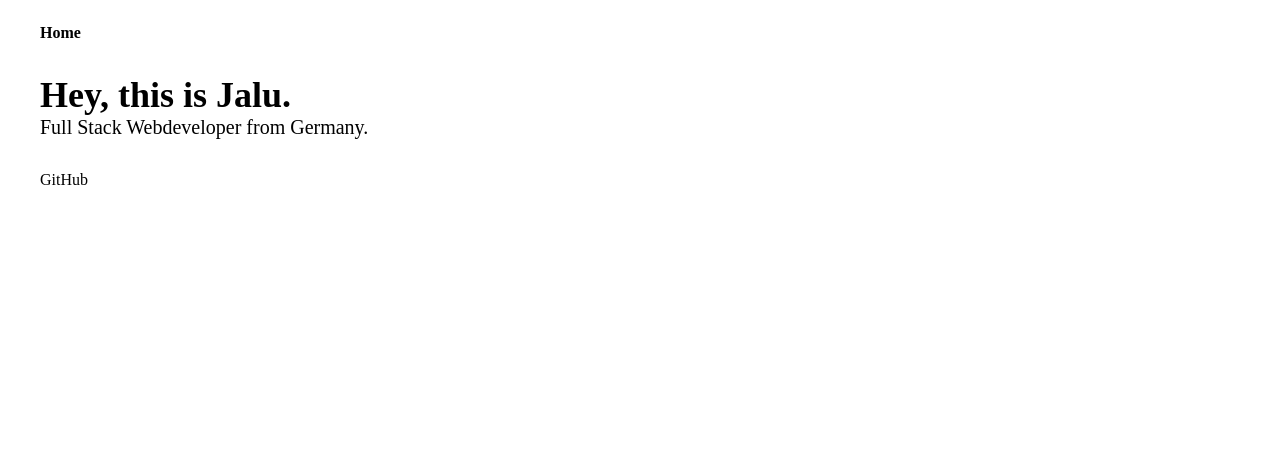
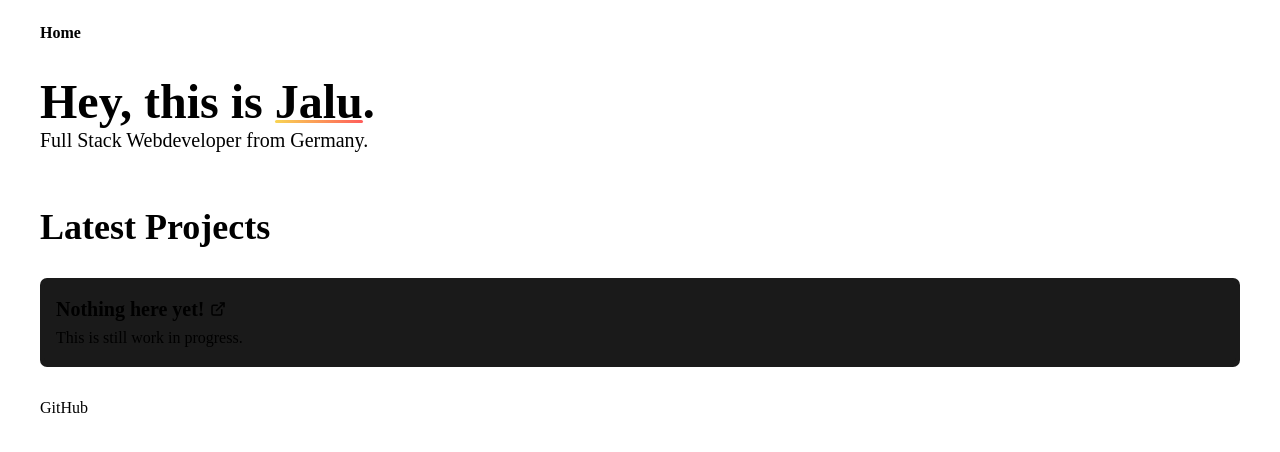
Before and after one commit to qysp/jalu.dev, a Next.js app: page / in a window 1280 px wide. Shown: the top 452 px of the page. Built offline with nearby package versions, Linux system fonts and the light colour scheme.

Commit message:
more gradients and an empty project list

```diff
--- a/components/Container.tsx
+++ b/components/Container.tsx
@@ -19,7 +19,7 @@ const Container: FC<ContainerProps> = ({ children, ...customMeta }) => {
     const meta: Meta = {
         title: 'Hey, this is Jalu 👋',
         description: 'Full Stack Webdeveloper from Germany.',
-        image: url('/images/preview_image.jpg'),
+        image: url('/images/avatar.jpg'),
         ...customMeta,
     };
 
--- a/components/ExternalLink.tsx
+++ b/components/ExternalLink.tsx
@@ -1,19 +1,54 @@
 import Anchor from '@/shared/common/Anchor';
+import styled from '@emotion/styled';
 import { FC } from 'react';
+
+// Tabler Icon
+export const externalLinkIcon = (
+    <svg
+        xmlns="http://www.w3.org/2000/svg"
+        width="18"
+        height="18"
+        viewBox="0 0 24 24"
+        strokeWidth="2"
+        stroke="currentColor"
+        fill="none"
+        strokeLinecap="round"
+        strokeLinejoin="round"
+    >
+        <path stroke="none" d="M0 0h24v24H0z" fill="none" />
+        <path
+            d="M11 7h-5a2 2 0 0 0 -2 2v9a2 2 0 0 0 2 2h9a2 2 0 0 0 2 -2v-5"
+        />
+        <line x1="10" y1="14" x2="20" y2="4" />
+        <polyline points="15 4 20 4 20 9" />
+    </svg>
+);
 
 export type ExternalLinkProps = {
     href: string;
+    withIcon?: boolean;
 };
 
-const ExternalLink: FC<ExternalLinkProps> = ({ children, href }) => {
+const ExternalAnchor = styled(Anchor)({
+    display: 'flex',
+    alignItems: 'center',
+    gap: '0.25rem',
+});
+
+const ExternalLink: FC<ExternalLinkProps> = ({
+    children,
+    href,
+    withIcon = false,
+}) => {
     return (
-        <Anchor
+        <ExternalAnchor
             href={href}
             rel="noopener noreferrer external"
             target="_blank"
         >
             {children}
-        </Anchor>
+            {withIcon && externalLinkIcon}
+        </ExternalAnchor>
     );
 };
 
--- /dev/null
+++ b/components/Introduction.tsx
@@ -0,0 +1,52 @@
+import UnderlinedText from '@/components/UnderlinedText';
+import Title, { TitleSize } from '@/shared/typography/Title';
+import styled from '@emotion/styled';
+import { FC } from 'react';
+
+export type IntroductionProps = {};
+
+const Subtitle = styled.p({
+    fontSize: '1.25rem',
+    fontWeight: 300,
+    margin: 0,
+});
+
+const Section = styled.section({
+    display: 'flex',
+    justifyContent: 'space-between',
+    marginBottom: '1.5rem',
+});
+
+const Text = styled.div({
+    display: 'flex',
+    flexDirection: 'column',
+    justifyContent: 'center',
+});
+
+// const RoundedImage = styled(Image)({
+//     borderRadius: '50%',
+// });
+
+const Introduction: FC<IntroductionProps> = () => {
+    return (
+        <Section>
+            <Text>
+                <Title size={TitleSize.XL} noMargin>
+                    Hey, this is <UnderlinedText>Jalu</UnderlinedText>.
+                </Title>
+                <Subtitle>
+                    Full Stack Webdeveloper from Germany.
+                </Subtitle>
+            </Text>
+            {/* <RoundedImage
+                src={avatar}
+                alt="Jalu"
+                height={100}
+                width={100}
+                priority
+            /> */}
+        </Section>
+    );
+};
+
+export default Introduction;
--- /dev/null
+++ b/components/Projects/LatestProjects.tsx
@@ -0,0 +1,37 @@
+import ProjectCard from '@/components/Projects/ProjectCard';
+import Title, { TitleSize } from '@/shared/typography/Title';
+import styled from '@emotion/styled';
+import { FC } from 'react';
+
+export type LatestProjectsProps = {};
+
+const Section = styled.section({
+    display: 'flex',
+    flexDirection: 'column',
+});
+
+const Grid = styled.div({
+    display: 'grid',
+    // TODO: Make it responsive.
+    gridTemplateColumns: '1fr',
+    gridGap: '0.25rem',
+});
+
+const LatestProjects: FC<LatestProjectsProps> = () => {
+    return (
+        <Section>
+            <Title size={TitleSize.LG}>
+                Latest Projects
+            </Title>
+            <Grid>
+                <ProjectCard
+                    title="Nothing here yet!"
+                    href="https://github.com/qysp"
+                    description="This is still work in progress."
+                />
+            </Grid>
+        </Section>
+    );
+};
+
+export default LatestProjects;
--- /dev/null
+++ b/components/Projects/ProjectCard.tsx
@@ -0,0 +1,79 @@
+import ExternalLink from '@/components/ExternalLink';
+import Title, { TitleSize } from '@/shared/typography/Title';
+import { linearGradient } from '@/util/style';
+import styled from '@emotion/styled';
+import { FC } from 'react';
+
+export type ProjectCardProps = {
+    title: string;
+    href: string;
+    description: string;
+};
+
+// TODO: maxWidth
+const Card = styled.article({
+    padding: '0.25rem',
+    borderRadius: '7px',
+    background: 'rgb(26, 26, 26)',
+    position: 'relative',
+    zIndex: 0,
+
+    '::before': {
+        opacity: 0,
+        background: linearGradient(),
+        transition: 'opacity 0.25s ease-in-out',
+        borderRadius: 'inherit',
+        content: '""',
+        display: 'block',
+        height: '100%',
+        width: '100%',
+        position: 'absolute',
+        top: 0,
+        left: 0,
+        zIndex: -1,
+    },
+
+    '&:hover::before': {
+        opacity: 1,
+    },
+});
+
+const InnerCard = styled.div({
+    padding: '1rem 0.75rem',
+    borderRadius: '5px',
+    background: 'rgb(26, 26, 26)',
+    position: 'relative',
+    zIndex: 1,
+});
+
+const Description = styled.p({
+    margin: '0.5rem 0 0 0',
+});
+
+const ProjectCard: FC<ProjectCardProps> = ({
+    title,
+    href,
+    description,
+}) => {
+    return (
+        <Card>
+            <InnerCard>
+                <Title
+                    size={TitleSize.SM}
+                    as="h2"
+                    noMargin
+                    fitContent
+                >
+                    <ExternalLink href={href} withIcon>
+                        {title}
+                    </ExternalLink>
+                </Title>
+                <Description>
+                    {description}
+                </Description>
+            </InnerCard>
+        </Card>
+    );
+};
+
+export default ProjectCard;
--- /dev/null
+++ b/components/UnderlinedText.tsx
@@ -0,0 +1,44 @@
+import { linearGradient } from '@/util/style';
+import styled from '@emotion/styled';
+import { FC } from 'react';
+
+export type UnderlinedTextProps = {};
+
+const Underline = styled.span({
+    position: 'relative',
+
+    '::after': {
+        content: '""',
+        position: 'absolute',
+        top: '85%',
+        width: '100%',
+        left: 0,
+        height: '3px',
+        borderRadius: '5px',
+        background: linearGradient(),
+        transition: 'all 0.3s ease-in-out',
+    },
+
+    '&:hover::after': {
+        top: '-5px',
+        height: '100%',
+        filter: 'brightness(0.9)',
+    },
+});
+
+const Relative = styled.span({
+    position: 'relative',
+    zIndex: 1,
+});
+
+const UnderlinedText: FC<UnderlinedTextProps> = ({ children }) => {
+    return (
+        <Underline>
+            <Relative>
+                {children}
+            </Relative>
+        </Underline>
+    );
+};
+
+export default UnderlinedText;
--- a/pages/index.tsx
+++ b/pages/index.tsx
@@ -1,25 +1,13 @@
 import Container from '@/components/Container';
-import Title, { TitleSize } from '@/shared/typography/Title';
-import { fgColor } from '@/util/style';
-import styled from '@emotion/styled';
+import Introduction from '@/components/Introduction';
+import LatestProjects from '@/components/Projects/LatestProjects';
 import type { NextPage } from 'next';
-
-const Subtitle = styled.p({
-    color: fgColor(),
-    fontSize: '1.25rem',
-    fontWeight: 300,
-    margin: 0,
-});
 
 const Home: NextPage = () => {
     return (
         <Container>
-            <Title size={TitleSize.LG} noMargin>
-                Hey, this is Jalu.
-            </Title>
-            <Subtitle>
-                Full Stack Webdeveloper from Germany.
-            </Subtitle>
+            <Introduction />
+            <LatestProjects />
         </Container>
     );
 };
--- a/shared/common/Anchor.ts
+++ b/shared/common/Anchor.ts
@@ -1,4 +1,4 @@
-import { fgColor } from '@/util/style';
+import { fgColor, linearGradient } from '@/util/style';
 import styled from '@emotion/styled';
 
 const Anchor = styled.a({
@@ -6,7 +6,7 @@ const Anchor = styled.a({
     textDecoration: 'none',
 
     '&:hover': {
-        background: 'linear-gradient(to right, rgb(248, 212, 83), rgb(255, 93, 91))',
+        background: linearGradient(),
         backgroundClip: 'text',
         WebkitTextFillColor: 'transparent',
     },
--- a/shared/common/Button.ts
+++ b/shared/common/Button.ts
@@ -1,4 +1,4 @@
-import { easeInOut, fgColor } from '@/util/style';
+import { fgColor } from '@/util/style';
 import styled from '@emotion/styled';
 
 const Button = styled.button({
@@ -9,7 +9,7 @@ const Button = styled.button({
     border: 'none',
     padding: '0.3rem',
     textDecoration: 'none',
-    transition: easeInOut('background-color'),
+    transition: 'background-color 0.125s ease-in-out',
 
     '&:hover': {
         backgroundColor: fgColor(0.25),
--- a/shared/layout/Footer.ts
+++ b/shared/layout/Footer.ts
@@ -1,9 +1,9 @@
 import styled from '@emotion/styled';
 
-const Footer = styled.footer`
-    padding: 1rem 2rem;
-    max-width: 100vw;
-    min-width: min(42rem, 100vw);
-`;
+const Footer = styled.footer({
+    padding: '1rem 2rem',
+    maxWith: '100vw',
+    minWidth: 'min(42rem, 100vw)',
+});
 
 export default Footer;
--- a/shared/typography/Title.ts
+++ b/shared/typography/Title.ts
@@ -13,6 +13,7 @@ export enum TitleSize {
 export type TitleProps = {
     size?: TitleSize;
     noMargin?: boolean;
+    fitContent?: boolean;
 };
 
 const Title = styled.h1<TitleProps>({
@@ -20,9 +21,11 @@ const Title = styled.h1<TitleProps>({
 }, ({
     size = TitleSize.MD,
     noMargin = false,
+    fitContent = false,
 }) => ({
     fontSize: `${size}rem`,
     ...(noMargin && { margin: 0 }),
+    ...(fitContent && { width: 'fit-content' }),
 }));
 
 export default Title;
--- a/util/style.ts
+++ b/util/style.ts
@@ -6,6 +6,6 @@ export const bgColor = (opacity = 1) => {
     return `rgba(var(--bg), ${opacity});`;
 };
 
-export const easeInOut = (property = 'all') => {
-    return `${property} 0.125s cubic-bezier(.58, .18, .68, 1.1);`;
+export const linearGradient = (direction = 'to right') => {
+    return `linear-gradient(${direction}, rgb(248, 212, 83), rgb(255, 93, 91))`;
 };
```
Also changed, not shown: 1 other file (tests, documents, lock files or other folders).
